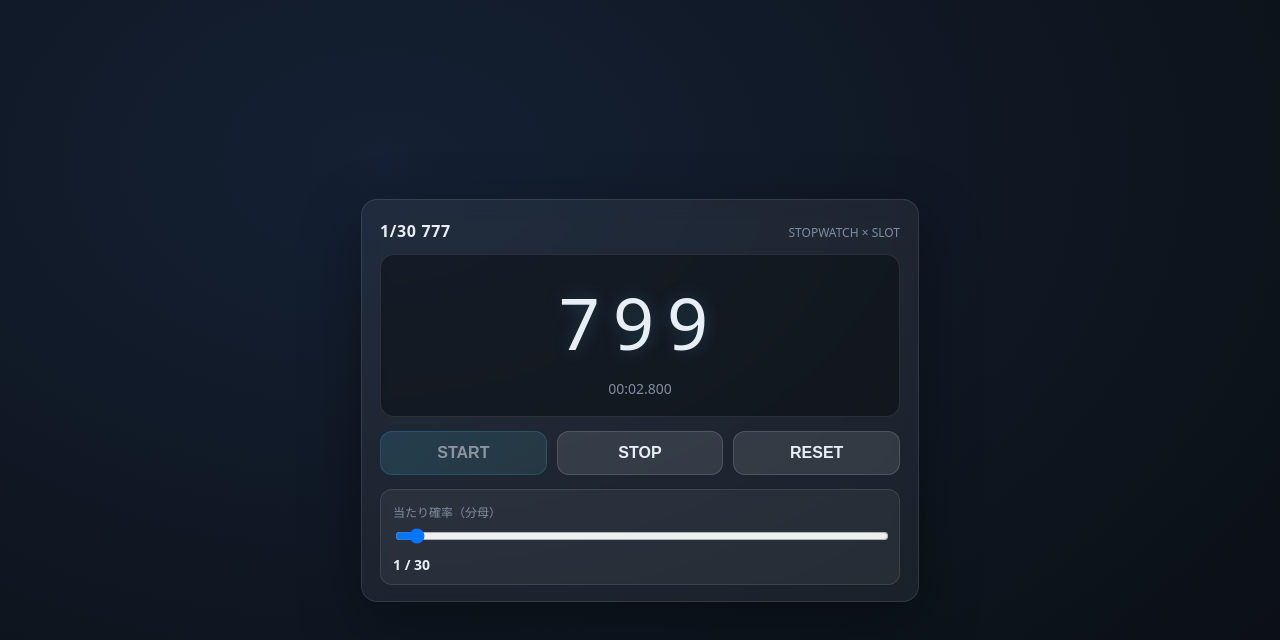
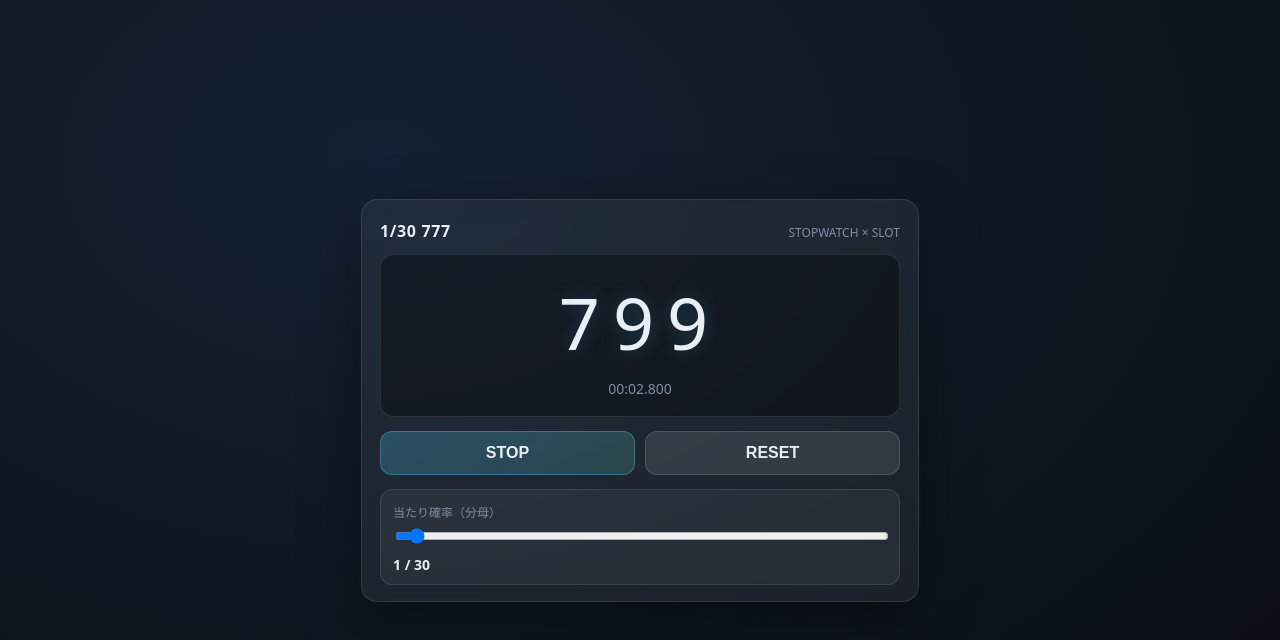
Before and after one commit to Yoshi-Yamazaki/777-app, a plain HTML site: page index.html in a window 1280 px wide. Both pictures are taken after a click on the button "START". Drawn offline with Linux system fonts and the light colour scheme.

Commit message:
Replace start and stop buttons with toggle button

```diff
--- a/index.html
+++ b/index.html
@@ -112,8 +112,7 @@
     </div>
 
     <div class="row">
-      <button id="start" class="primary">START</button>
-      <button id="stop" disabled>STOP</button>
+      <button id="toggleStart" class="primary">START</button>
       <button id="reset">RESET</button>
     </div>
 
@@ -133,8 +132,7 @@
   const timerEl  = document.getElementById("timer");
   const titleEl  = document.getElementById("title");
 
-  const startBtn = document.getElementById("start");
-  const stopBtn  = document.getElementById("stop");
+  const toggleBtn = document.getElementById("toggleStart");
   const resetBtn = document.getElementById("reset");
 
   const slider = document.getElementById("oddsSlider");
@@ -173,8 +171,9 @@
 
   slider.addEventListener("input", updateOdds);
 
-  function start(){
-    if (rolling) return;
+  function toggleStartStop(){
+    if (!rolling) {
+      // START処理
       rolling = true;
       setDigits("000", false);
       t0 = performance.now();
@@ -187,12 +186,9 @@
         setDigits(pad3(randInt(1000)), false);
       }, ROLL_MS);
 
-    startBtn.disabled = true;
-    stopBtn.disabled = false;
-  }
-
-  function stop(){
-    if (!rolling) return;
+      toggleBtn.textContent = "STOP";
+    } else {
+      // STOP処理
       rolling = false;
 
       clearInterval(rollId);
@@ -208,8 +204,8 @@
         setDigits(pad3(n), false);
       }
 
-    startBtn.disabled = false;
-    stopBtn.disabled = true;
+      toggleBtn.textContent = "START";
+    }
   }
 
   function reset(){
@@ -218,12 +214,10 @@
     rolling = false;
     setDigits("000", false);
     timerEl.textContent = "00:00.000";
-    startBtn.disabled = false;
-    stopBtn.disabled = true;
+    toggleBtn.textContent = "START";
   }
 
-  startBtn.addEventListener("click", start);
-  stopBtn.addEventListener("click", stop);
+  toggleBtn.addEventListener("click", toggleStartStop);
   resetBtn.addEventListener("click", reset);
 
   updateOdds(); // 初期表示
```
Lines whose indentation alone changed are shown as unchanged.
